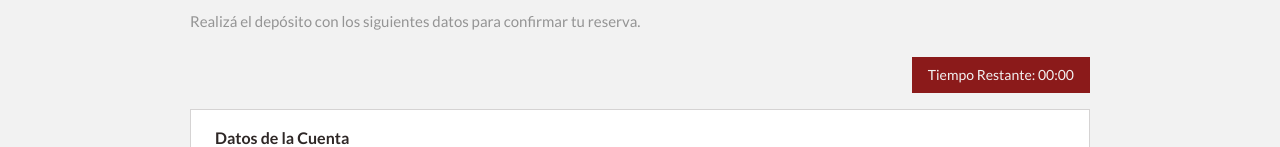
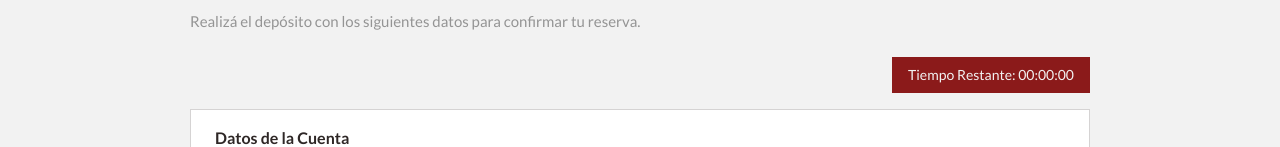
Before and after one commit to synerarg/apacheta-viajes, a Next.js app: page /checkout/transferencia in a window 1280 px wide. Shown: the part 214-361 px from the top of the page. Built offline with nearby package versions, Linux system fonts and the light colour scheme; no server answers.

Commit message:
fix: update time formatting in TransferenciaPage to include hours, minutes, and seconds for improved clarity

```diff
--- a/src/app/(public)/checkout/transferencia/page.tsx
+++ b/src/app/(public)/checkout/transferencia/page.tsx
@@ -159,9 +159,10 @@ function TransferenciaPageContent() {
   ]
 
   const formatTime = (seconds: number) => {
-    const mins = Math.floor(seconds / 60)
+    const hours = Math.floor(seconds / 3600)
+    const mins = Math.floor((seconds % 3600) / 60)
     const secs = seconds % 60
-    return `${mins.toString().padStart(2, "0")}:${secs.toString().padStart(2, "0")}`
+    return `${hours.toString().padStart(2, "0")}:${mins.toString().padStart(2, "0")}:${secs.toString().padStart(2, "0")}`
   }
 
   const copyToClipboard = (text: string, field: string) => {
@@ -247,7 +248,7 @@ function TransferenciaPageContent() {
         <div className="flex justify-end mt-6">
           <div className="bg-primary text-off-white text-sm font-sans px-4 py-2">
             Tiempo Restante:{" "}
-            {isLoadingOrder ? "--:--" : formatTime(timeLeft)}
+            {isLoadingOrder ? "--:--:--" : formatTime(timeLeft)}
           </div>
         </div>
 
```
